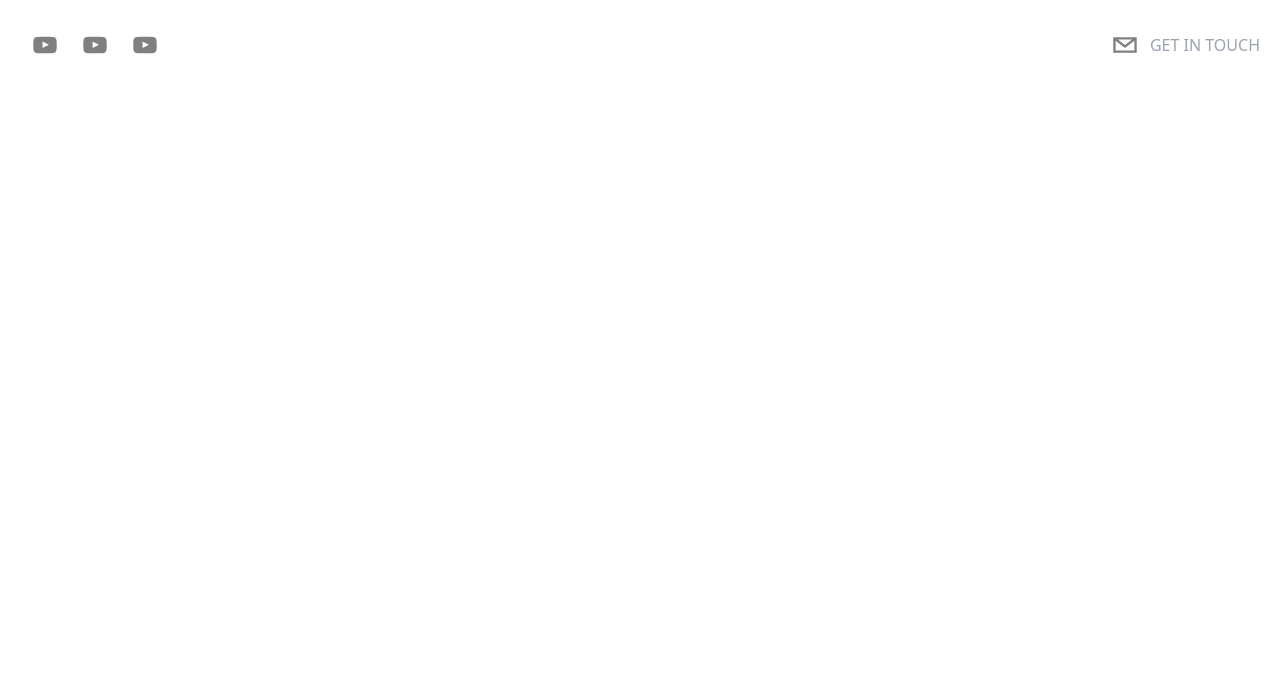
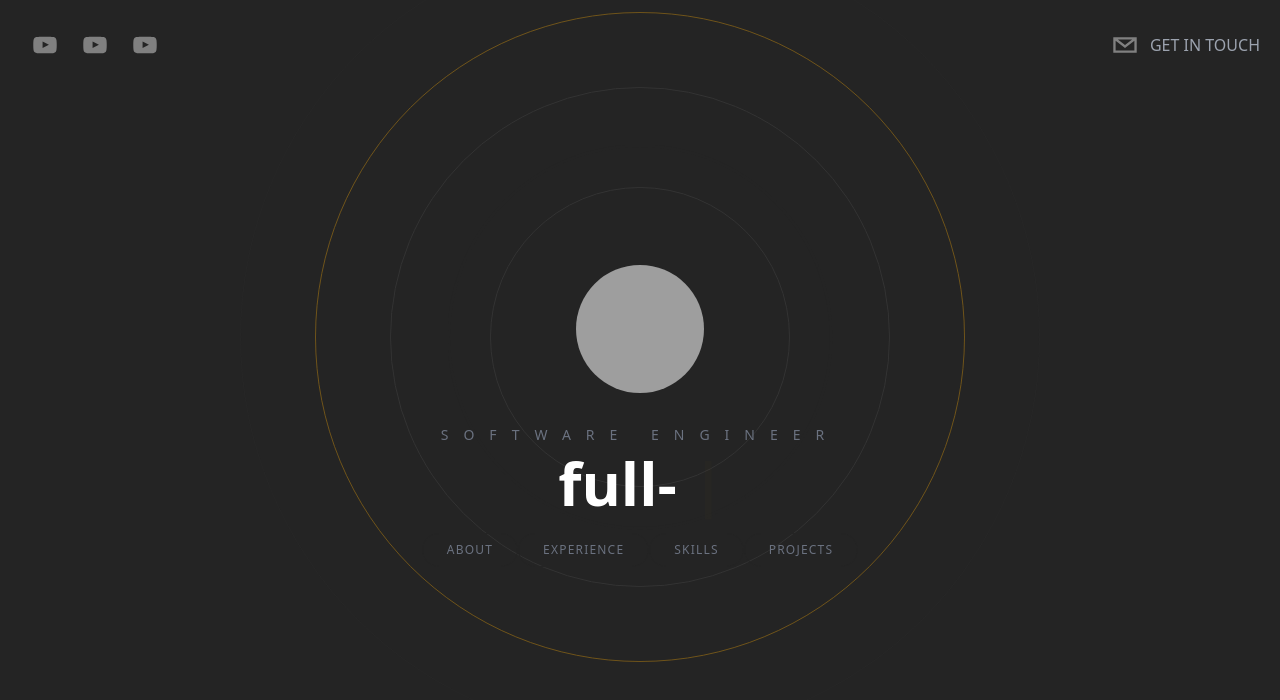
Before and after one commit to masadamsahid/nextjs-sanity-framer-portfolio, a Next.js app: page / in a window 1280 px wide. Shown: the top 700 px of the page. Built offline with nearby package versions, Linux system fonts and the light colour scheme; grey boxes are pictures that could not be loaded.

Commit message:
complete `Hero` section

```diff
--- /dev/null
+++ b/components/BackgroundCircle.tsx
@@ -0,0 +1,28 @@
+import React from 'react';
+import {motion} from "framer-motion";
+
+const BackgroundCircle = () => {
+  return (
+    <motion.div
+      initial={{opacity: 0}}
+      animate={{
+        scale: [1, 2, 2, 3, 1],
+        opacity: [.1, .2, .4, .8, .1, 1],
+        borderRadius: ["20%", "20%", "50%", "80%", "20%"],
+    }}
+      transition={{duration: 2.5}}
+      className="relative flex justify-center items-center"
+    >
+      <div className="absolute border border-[#333] rounded-full h-[200px] w-[200px] mt-52 animate-ping"/>
+      <div className="absolute border border-[#333] rounded-full h-[300px] w-[300px] mt-52"/>
+      <div className="absolute border border-[#333] rounded-full h-[500px] w-[500px] mt-52"/>
+
+
+      <div
+        className="rounded-full border border-[#F7AB0A] opacity-20 h-[650px] w-[650px] absolute mt-52 animate-pulse"/>
+      <div className="rounded-full border border-[#333] opacity-20 h-[800px] w-[800px] absolute mt-52"/>
+    </motion.div>
+  );
+};
+
+export default BackgroundCircle;
--- /dev/null
+++ b/components/Hero.tsx
@@ -0,0 +1,56 @@
+import React from 'react';
+import {Cursor, TypewriterHelper, useTypewriter} from "react-simple-typewriter";
+import BackgroundCircle from "./BackgroundCircle";
+import Link from "next/link";
+
+type Props = {}
+
+const links = [
+  {name: "About", link: "#about"},
+  {name: "Experience", link: "#experience"},
+  {name: "Skills", link: "#skills"},
+  {name: "Projects", link: "#projects"},
+];
+
+const Hero = ({}: Props) => {
+  const [text, count] = useTypewriter({
+    words: [
+      "Hi, The Name's Masadamsahid",
+      "full-stuck-developer🤪.tsx",
+      "<MyFavourite drink={🍵}/>",
+    ],
+    loop: true,
+    delaySpeed: 1500,
+  });
+
+  return (
+    <div className="h-screen flex flex-col space-y-8 items-center justify-center text-center overflow-hidden">
+      <BackgroundCircle/>
+      <img
+        className="relative rounded-full h-32 w-32 mx-auto object-cover"
+        src="https://avatars.githubusercontent.com/u/62916459?v=4"
+      />
+
+      <div className="z-20">
+        <h2 className="text-sm uppercase text-gray-500 pb-2 sm:tracking-[15px] tracking-[7px]">
+          Software Engineer
+        </h2>
+        <h1 className="font-semibold lg:text-6xl md:text-5xl text-2xl px-5">
+          <span className="sm:mr-3 mr-1">{text}</span>
+          <Cursor cursorColor="#F7AB0A"/>
+        </h1>
+
+        <div className="pt-5">
+          {links.map((link) => (
+            <Link key={link.name} href={link.link}>
+              <button className="heroButton">{link.name}</button>
+            </Link>
+          ))}
+        </div>
+
+      </div>
+    </div>
+  );
+};
+
+export default Hero;
--- a/package.json
+++ b/package.json
@@ -18,6 +18,7 @@
     "next": "13.0.5",
     "react": "18.2.0",
     "react-dom": "18.2.0",
+    "react-simple-typewriter": "^5.0.1",
     "react-social-icons": "^5.15.0",
     "typescript": "4.9.3"
   },
--- a/pages/index.tsx
+++ b/pages/index.tsx
@@ -1,19 +1,21 @@
 import Head from 'next/head'
-import Image from 'next/image'
 import Header from '../components/Header'
-import styles from '../styles/Home.module.css'
+import {NextPage} from "next";
+import Hero from "../components/Hero";
 
-export default function Home() {
+const Home: NextPage = () => {
   return (
-    <div>
+    <div className="bg-[rgb(36,36,36)] text-white h-screen snap-y snap-mandatory overflow-scroll z-0">
       <Head>
         <title>Masadamsahid's Portfolio</title>
       </Head>
 
-      {/* HEADER */}
       <Header/>
 
       {/* HERO */}
+      <section id="hero" className="snap-center">
+        <Hero/>
+      </section>
 
       {/* About */}
 
@@ -28,3 +30,5 @@
     </div>
   )
 }
+
+export default Home;
--- a/styles/globals.css
+++ b/styles/globals.css
@@ -1,3 +1,12 @@
 @tailwind base;
 @tailwind components;
 @tailwind utilities;
+
+@layer components {
+  .heroButton {
+    @apply px-6 py-2 border border-[#242424] rounded-full
+    uppercase text-xs tracking-widest text-gray-500 transition-all
+    hover:border-[#F7AB0A]/40 hover:text-[#F7AB0A]/40
+    cursor-pointer
+  }
+}
```
Also changed, not shown: 1 other file (tests, documents, lock files or other folders).
